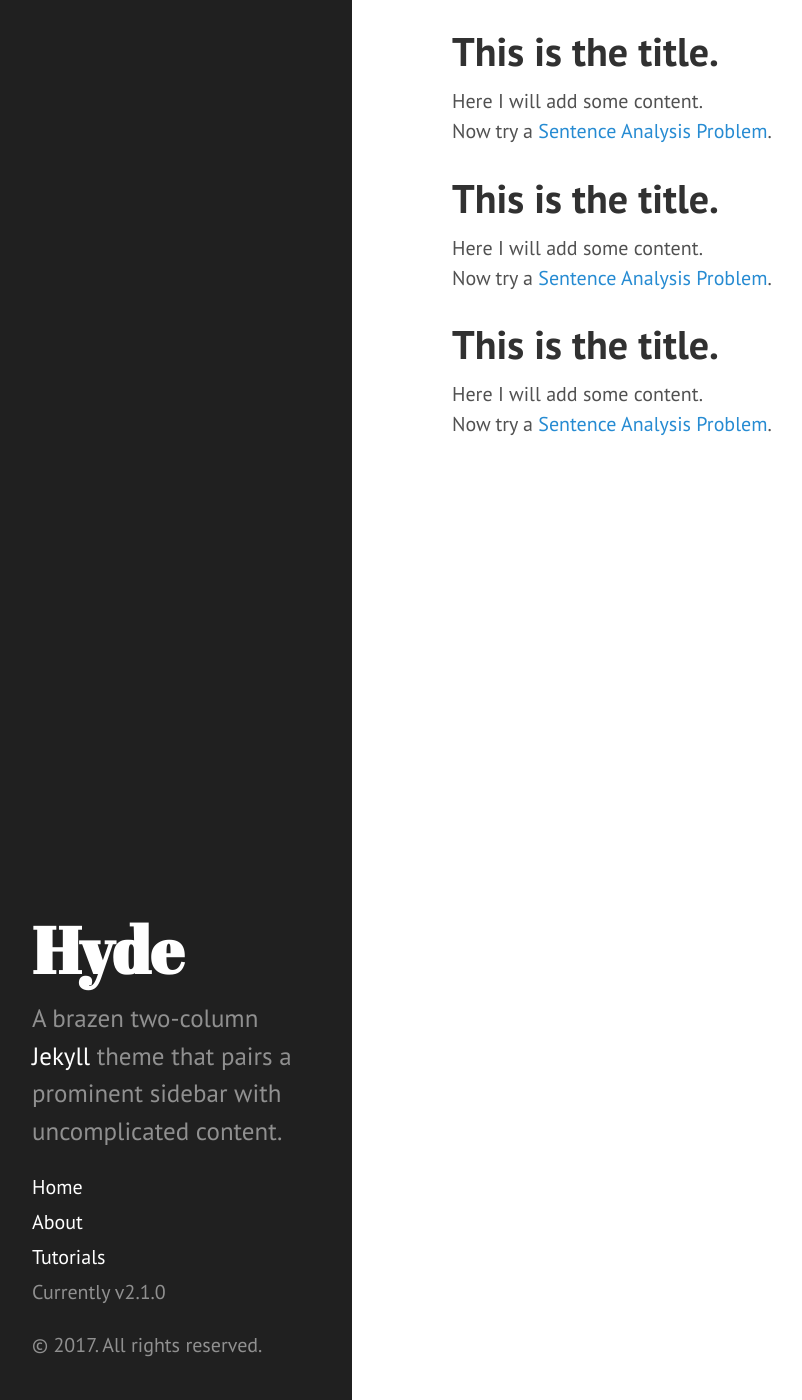
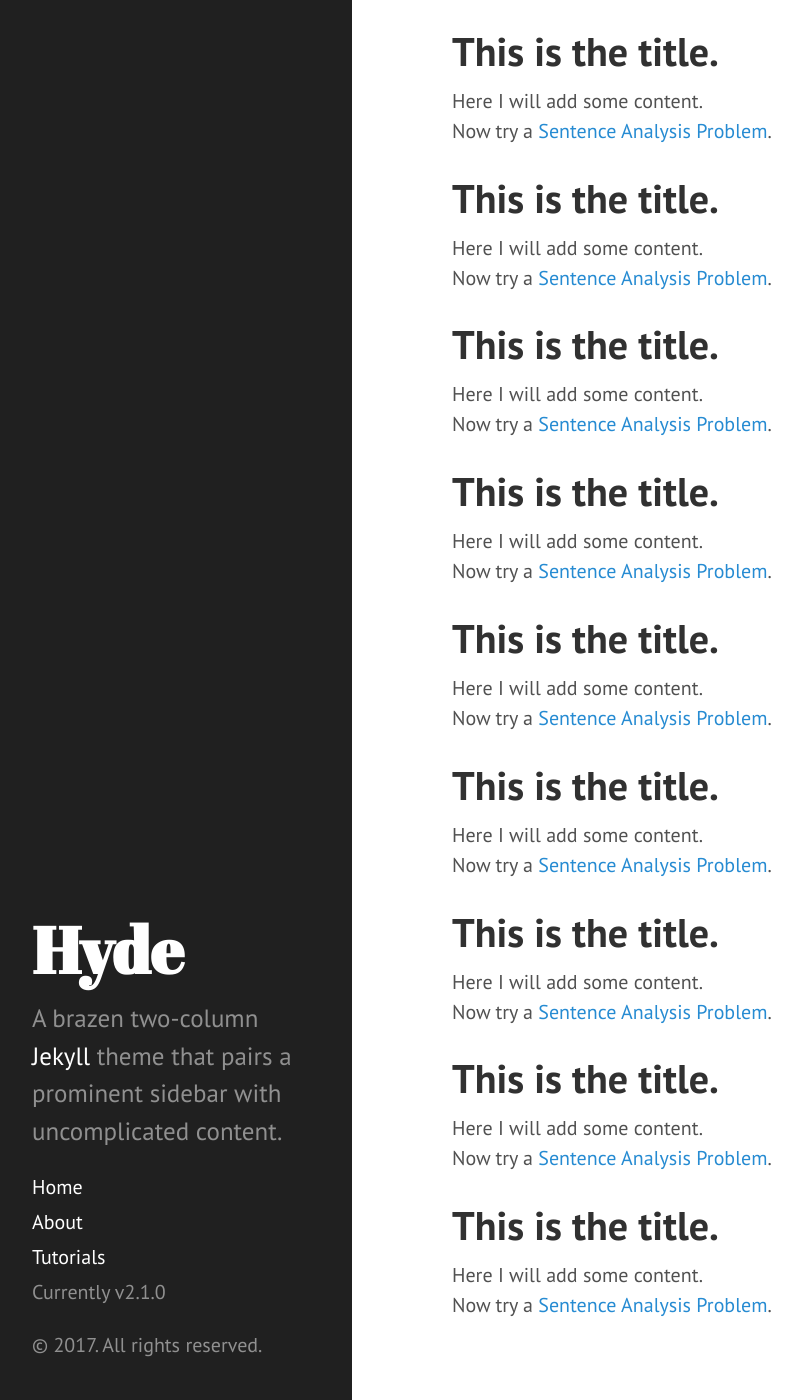
Before and after one commit to srogersact/srogersact.github.io, a Jekyll site: the page built from index.html, in a window 1280 px wide and 1400 px high, scrolled down 81 px. Shown: the whole window, without its empty margins (8-810 px from the left). Built offline with Jekyll 4.4.1, drawn with Linux system fonts in a browser that asks for light colours; the list of posts is cut into pages by our own code.

Commit message:
Repeated the title, content, and link just to see.

```diff
--- a/index.html
+++ b/index.html
@@ -9,6 +9,40 @@
   {% for post in paginator.posts %}
   <div class="post"> -->
   <div>
+ <!--    <h1 class="post-title">This is the title. -->
+        <h1>This is the title.
+<!--       <a href="{{ post.url }}">
+        {{ post.title }}
+
+      </a> -->
+    </h1>
+
+ <!--    <span class="post-date">{{ post.date | date_to_string }}</span> -->
+Here I will add some content.
+ <!--    {{ post.content }} -->
+<br>
+Now try a
+<a href="{{ site.baseurl }}tutorial01/sentence_problem01.html">Sentence Analysis Problem</a>.
+</div>
+
+<div>
+ <!--    <h1 class="post-title">This is the title. -->
+        <h1>This is the title.
+<!--       <a href="{{ post.url }}">
+        {{ post.title }}
+
+      </a> -->
+    </h1>
+
+ <!--    <span class="post-date">{{ post.date | date_to_string }}</span> -->
+Here I will add some content.
+ <!--    {{ post.content }} -->
+<br>
+Now try a
+<a href="{{ site.baseurl }}tutorial01/sentence_problem01.html">Sentence Analysis Problem</a>.
+</div>
+
+<div>
  <!--    <h1 class="post-title">This is the title. -->
         <h1>This is the title.
 <!--       <a href="{{ post.url }}">
```
